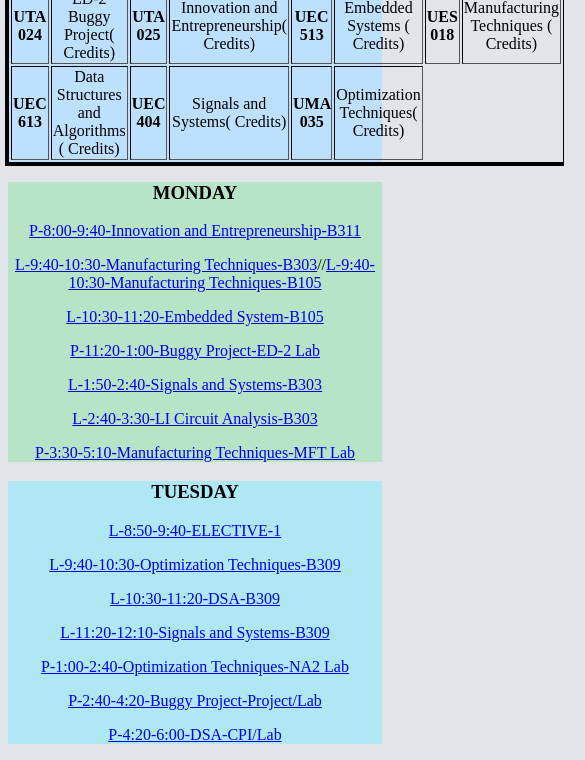
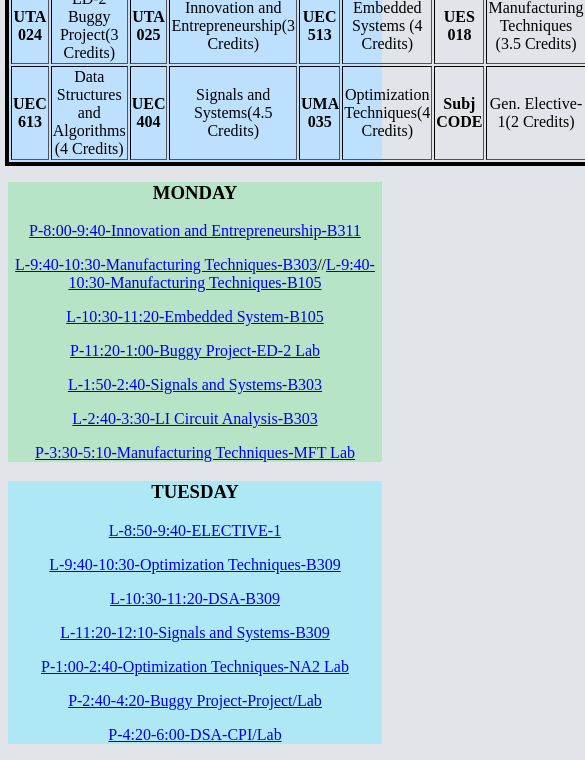
Before and after one commit to Ritikac13/2NC7TT, a plain HTML site: page index.html in a window 390 px wide. Shown: the part 50-810 px from the top of the page, 585 px wide, since content can reach past the window. Drawn offline with Linux system fonts and the light colour scheme.

Commit message:
final TT yet not responsive2

```diff
--- a/index.html
+++ b/index.html
@@ -4,7 +4,7 @@
     <meta charset="UTF-8">
     <meta http-equiv="X-UA-Compatible" content="IE=edge">
     <meta name="viewport" content="width=device-width, initial-scale=1.0">
-    <title>2NC7 Timetable (ODD)</title>
+    <title>2NC7 Timetable (EVEN)</title>
     <link rel="stylesheet" href="styles.css">
 </head>
 <body bgcolor="#E1E5EA">
@@ -16,21 +16,23 @@
         <table border = "10" class="border">
             <tr>
                 <th>UTA 024</th>
-                <td>ED-2 Buggy Project( Credits)</td>
+                <td>ED-2 Buggy Project(3 Credits)</td>
                 <th>UTA 025</th>
-                <td>Innovation and Entrepreneurship( Credits)</td>
+                <td>Innovation and Entrepreneurship(3 Credits)</td>
                 <th>UEC 513</th>
-                <td>Embedded Systems ( Credits)</td>
+                <td>Embedded Systems (4 Credits)</td>
                 <th>UES 018</th>
-                <td>Manufacturing Techniques ( Credits)</td>
+                <td>Manufacturing Techniques (3.5 Credits)</td>
             </tr>
             <tr>
                 <th>UEC 613</th>
-                <td>Data Structures and Algorithms ( Credits)</td>
+                <td>Data Structures and Algorithms (4 Credits)</td>
                 <th>UEC 404</th>
-                <td>Signals and Systems( Credits)</td>
+                <td>Signals and Systems(4.5 Credits)</td>
                 <th>UMA 035</th>
-                <td>Optimization Techniques( Credits)</td>
+                <td>Optimization Techniques(4 Credits)</td>
+                <th>Subj CODE</th>
+                <td>Gen. Elective-1(2 Credits)</td>
             </tr>
         </table>
     </div>
```
